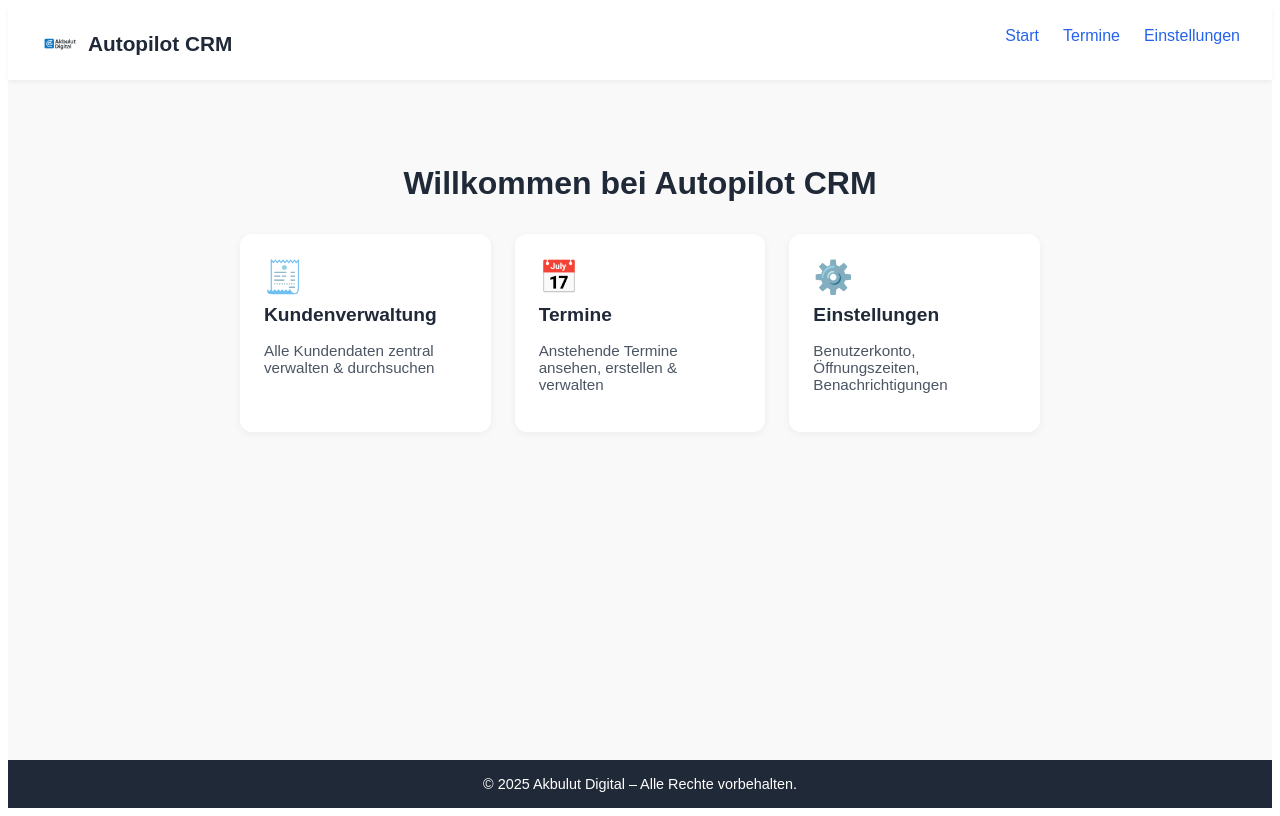
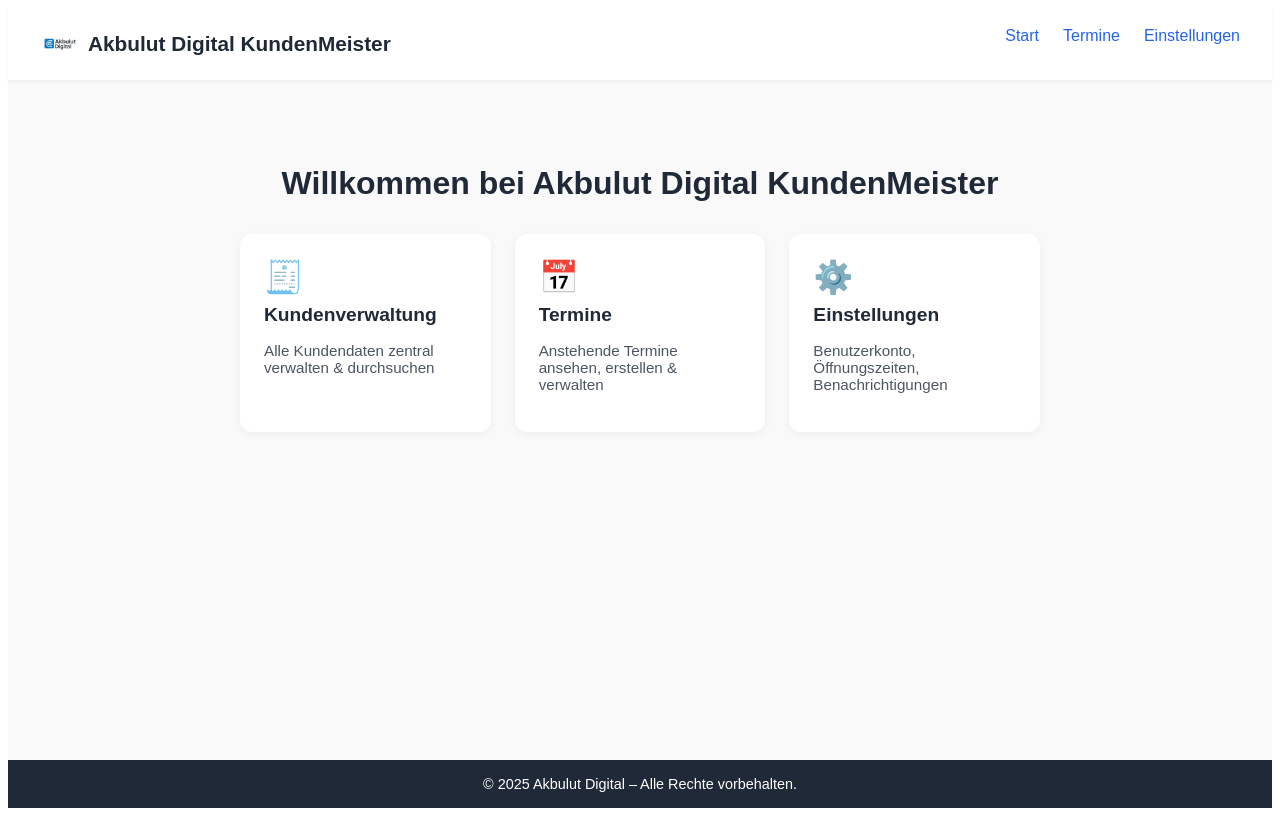
Before and after one commit to Mcan4250-creator/autopilot-crm, a Next.js app: page / in a window 1280 px wide. Built offline with nearby package versions, Linux system fonts and the light colour scheme.

Commit message:
Update index.js

```diff
--- a/pages/index.js
+++ b/pages/index.js
@@ -15,6 +15,7 @@
 
   return (
     <div style={{ fontFamily: "Arial, sans-serif", backgroundColor: "#f9f9f9", minHeight: "100vh", display: "flex", flexDirection: "column" }}>
+
       {/* HEADER */}
       <header style={{
         display: "flex",
@@ -30,7 +31,9 @@
         {/* LOGO */}
         <div style={{ display: "flex", alignItems: "center", gap: "0.5rem" }}>
           <img src="/Logo.png" alt="Akbulut Digital Logo" style={{ height: 40 }} />
-          <span style={{ fontSize: "1.3rem", fontWeight: 600, color: "#1f2937" }}>Autopilot CRM</span>
+          <span style={{ fontSize: "1.3rem", fontWeight: 600, color: "#1f2937" }}>
+            Akbulut Digital KundenMeister
+          </span>
         </div>
 
         {/* NAVIGATION */}
@@ -91,10 +94,10 @@
         )}
       </header>
 
-      {/* MAIN CONTENT */}
+      {/* MAIN CONTENT – KACHELN */}
       <main style={{ flexGrow: 1, padding: "4rem 1rem", display: "flex", flexDirection: "column", alignItems: "center" }}>
         <h1 style={{ fontSize: "2rem", fontWeight: "bold", color: "#1f2937", marginBottom: "2rem", textAlign: "center" }}>
-    Willkommen bei Autopilot CRM
+          Willkommen bei Akbulut Digital KundenMeister
         </h1>
 
         <div style={{
@@ -141,7 +144,7 @@
   );
 }
 
-// 👇 Style für alle Links
+// 🔗 Link-Styling
 const menuLinkStyle = {
   color: "#2563eb",
   textDecoration: "none",
@@ -149,6 +152,8 @@
   fontSize: "1rem",
   marginBottom: "1rem",
 };
+
+// 🧱 Kachel-Styling
 const tileStyle = {
   backgroundColor: "#fff",
   borderRadius: "12px",
```
Lines whose indentation alone changed are shown as unchanged.
